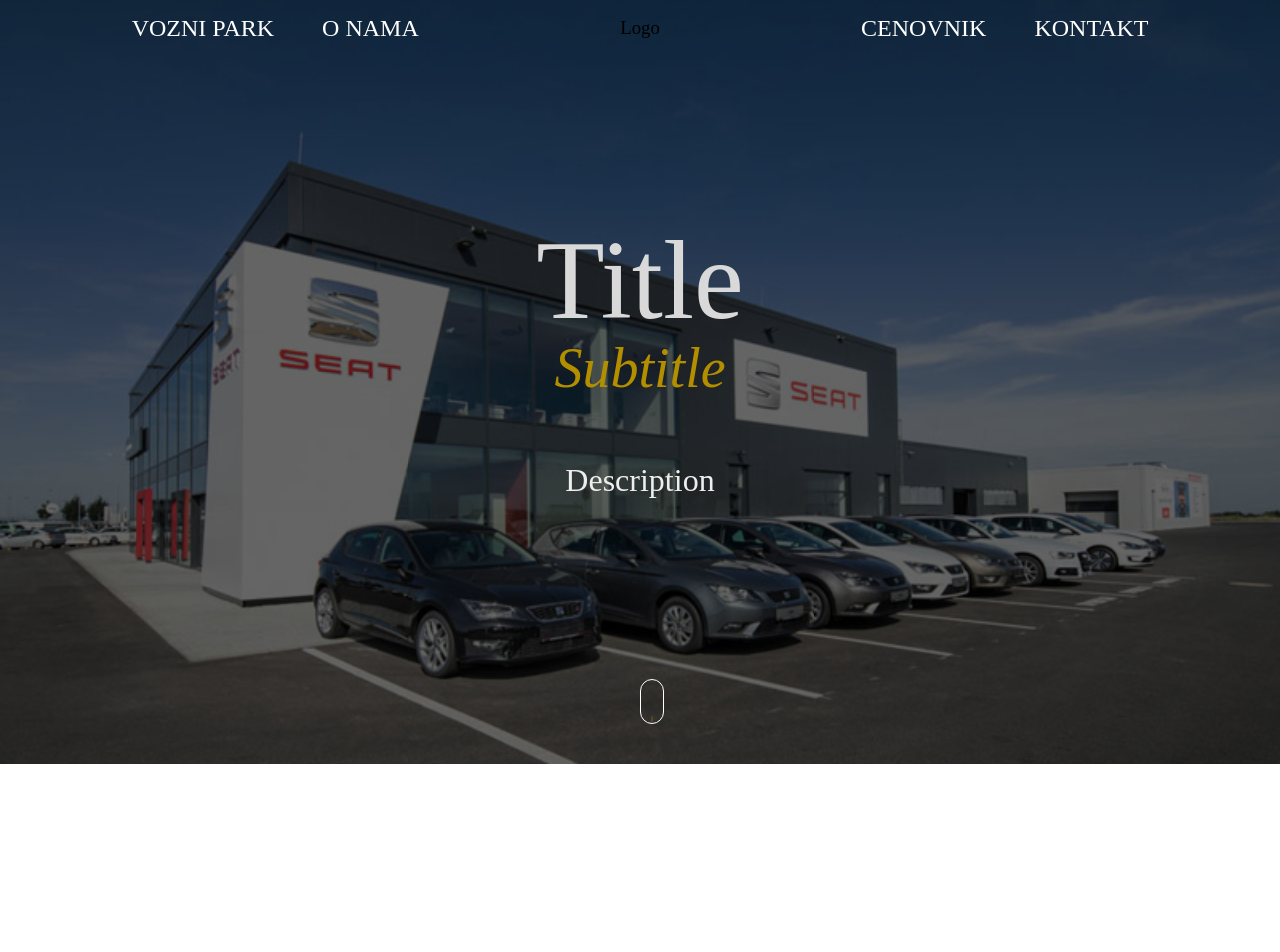
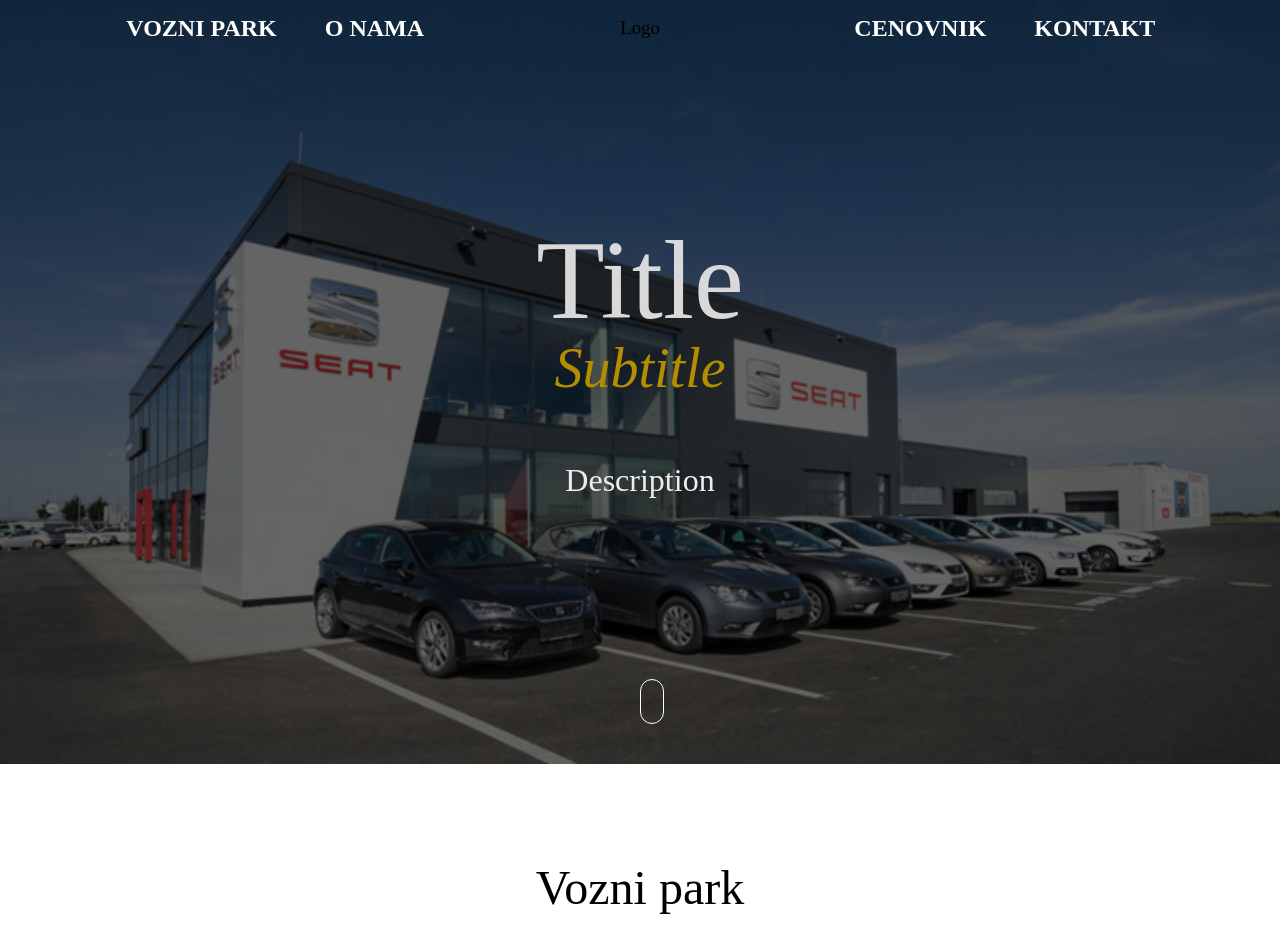
Before and after one commit to dusanm0403/rentacar, a React (Create React App) app: page / in a window 1280 px wide. Shown: the part 36-988 px from the top of the page. Before the commit the page ends 800 px from the top, so only its background shows below. Built offline with nearby package versions, Linux system fonts and the light colour scheme.

Commit message:
navigation scrolling event

```diff
--- a/package.json
+++ b/package.json
@@ -6,6 +6,7 @@
     "@testing-library/jest-dom": "^5.11.4",
     "@testing-library/react": "^11.1.0",
     "@testing-library/user-event": "^12.1.10",
+    "classnames": "^2.2.6",
     "react": "^17.0.1",
     "react-dom": "^17.0.1",
     "react-scripts": "4.0.2",
--- a/src/App.jsx
+++ b/src/App.jsx
@@ -1,12 +1,41 @@
+import { useState, useEffect } from "react";
 import Header from "./components/header";
 import Navigation from "./components/navigation";
+import RentalFleets from "./components/rentalFleets";
 import "./styles/base/app.scss";
 
 const App = () => {
+  const [isScrolled, setIsScrolled] = useState(false);
+  const [scrollPos, setScrollPos] = useState(0);
+  const [direction, setDirection] = useState("");
+
+  const handleScroll = () => {
+    const windowScroll = window.pageYOffset || window.scrollY;
+    const isScrollingDown = windowScroll > scrollPos;
+    setDirection(isScrollingDown ? "bottom" : "top");
+    setScrollPos(windowScroll);
+    if (scrollPos >= 200) {
+      setIsScrolled(true);
+    } else {
+      setIsScrolled(false);
+    }
+  };
+
+  useEffect(() => {
+    document.addEventListener("scroll", handleScroll);
+    return () => {
+      document.removeEventListener("scroll", handleScroll);
+    };
+  });
+
+  const height = window.innerHeight;
+  const animatedHeader = direction === "bottom" && scrollPos > height * 0.8;
+
   return (
     <div className="App">
-      <Navigation />
+      <Navigation isScrolled={isScrolled} isAnimated={animatedHeader} />
       <Header />
+      <RentalFleets />
     </div>
   );
 };
--- /dev/null
+++ b/src/components/carousel/index.jsx
@@ -0,0 +1,8 @@
+import React from "react";
+import "./Carousel.scss";
+
+const Carousel = () => {
+  return <div className="Carousel"></div>;
+};
+
+export default Carousel;
--- a/src/components/navigation/Navigation.scss
+++ b/src/components/navigation/Navigation.scss
@@ -5,9 +5,21 @@
   width: 100%;
   height: 8rem;
   background-color: rgba(77, 166, 255, 0);
+  transition: all 0.2s ease-out;
   padding: 0 2rem;
   position: fixed;
   z-index: 3;
+}
+
+.Navigation-animated {
+  background-color: rgba(0, 0, 0, 0.95);
+  transition: all 0.2s ease-out;
+  height: 4rem;
+}
+
+.Navigation-hidden {
+  transform: translateY(-100%);
+  transition: all 0.2s ease-out;
 }
 
 .Navigation-left,
@@ -25,6 +37,7 @@
     margin: 0 1.5rem;
     text-transform: uppercase;
     color: #fff;
+    font-weight: 700;
   }
 }
 
--- a/src/components/navigation/index.jsx
+++ b/src/components/navigation/index.jsx
@@ -1,9 +1,17 @@
 import React from "react";
 import "./Navigation.scss";
+import classNames from "classnames";
 
-const Navigation = () => {
+const Navigation = ({ isScrolled, isAnimated }) => {
+  console.log(isScrolled, isAnimated);
+  const navClasses = classNames(
+    "Navigation",
+    isScrolled && "Navigation-animated",
+    isAnimated && "Navigation-hidden"
+  );
+
   return (
-    <div className="Navigation">
+    <div className={navClasses}>
       <div className="Navigation-left">
         <h2>vozni park</h2>
         <h2>o nama</h2>
--- /dev/null
+++ b/src/components/rentalFleets/RentalFleets.scss
@@ -0,0 +1,11 @@
+.RentalFleets-wrapper {
+  display: flex;
+  flex-direction: column;
+  justify-content: center;
+  align-items: center;
+  margin-top: 6rem;
+  h2 {
+    font-size: 3rem;
+    padding-bottom: 4rem;
+  }
+}
--- /dev/null
+++ b/src/components/rentalFleets/index.jsx
@@ -0,0 +1,14 @@
+import React from "react";
+import Carousel from "../carousel";
+import "./RentalFleets.scss";
+
+const RentalFleets = () => {
+  return (
+    <div className="RentalFleets-wrapper">
+      <h2>Vozni park</h2>
+      <Carousel />
+    </div>
+  );
+};
+
+export default RentalFleets;
```
Also changed, not shown: src/components/carousel/Carousel.scss (added), 1 other file (tests, documents, lock files or other folders).
